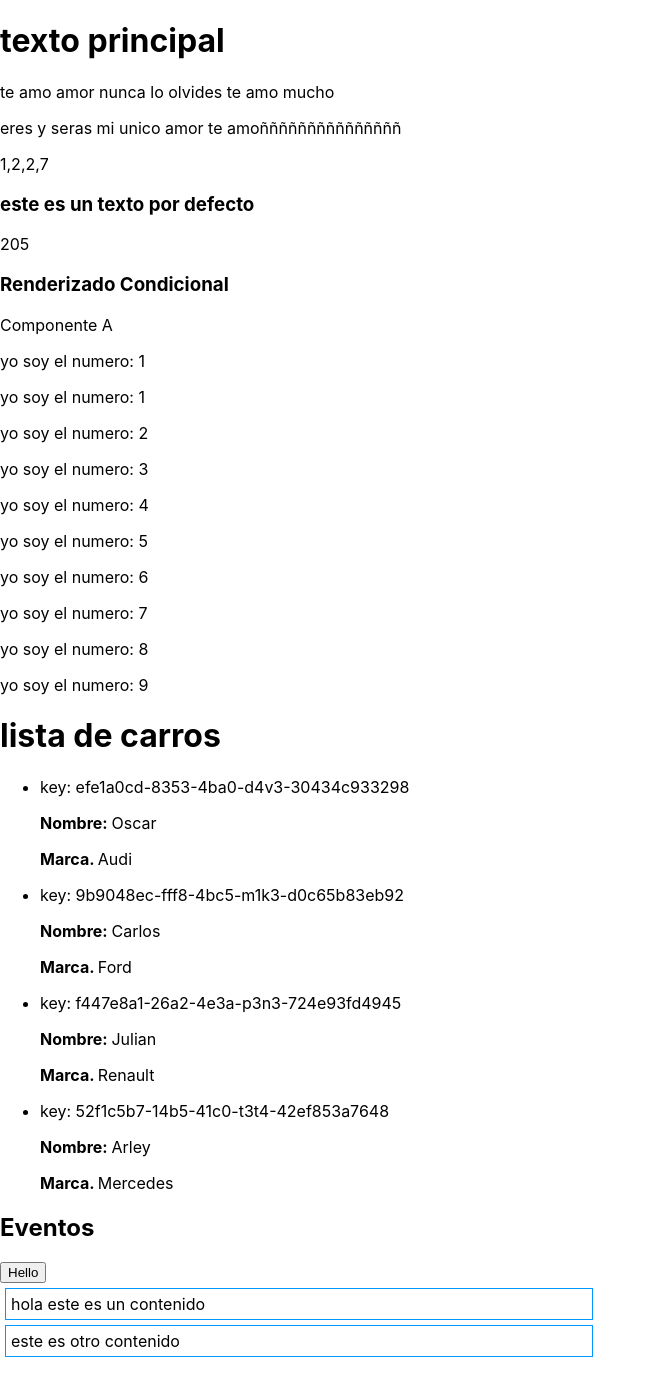
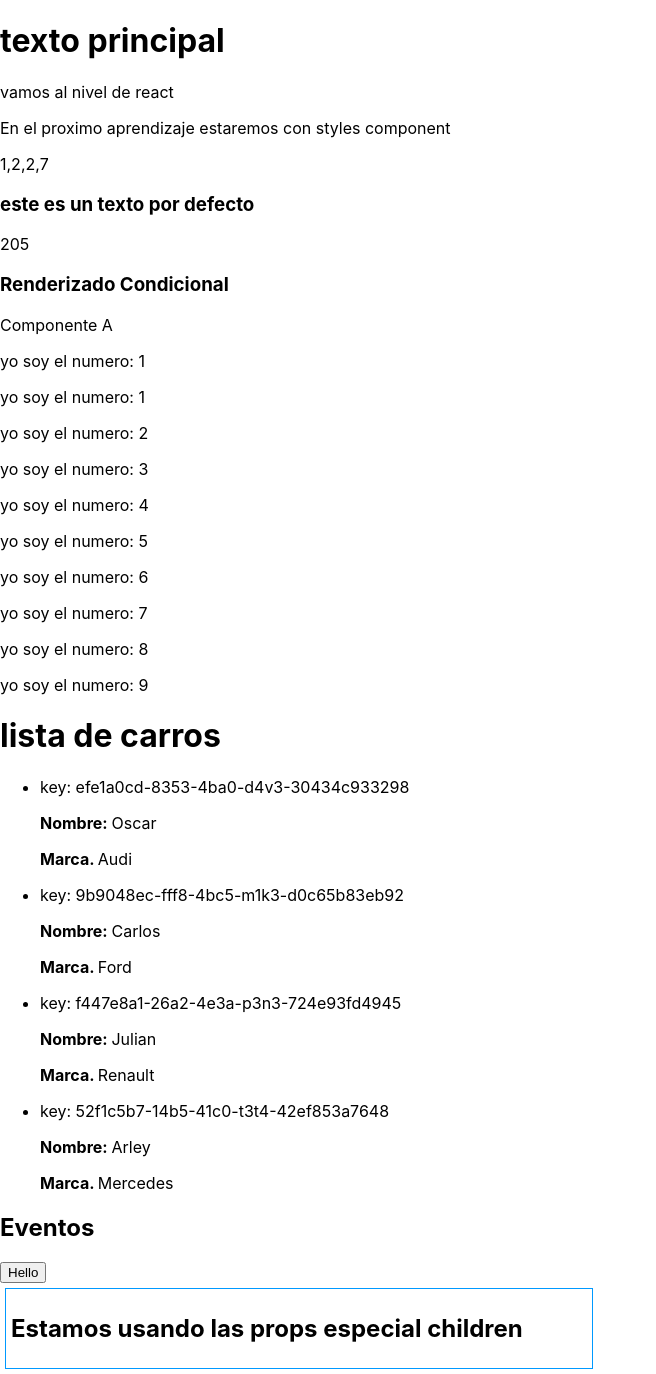
Before and after one commit to OscarLLC/app-curse-udemy, a React (Create React App) app: page / in a window 1280 px wide. Shown: the whole page, without its empty margins (0-656 px from the left). Built offline with nearby package versions, Linux system fonts and the light colour scheme.

Commit message:
setting props children

```diff
--- a/src/App.js
+++ b/src/App.js
@@ -4,6 +4,7 @@ import List from './Component/List'
 import Datas from './Component/Datas'
 import Button from './Component/Events'
 import Children from './Component/Children'
+
 
 class Contador extends Component {
   constructor(props){
@@ -67,9 +68,9 @@ class Text extends Component{
       <div>
         <h1>texto principal</h1>
         <TextUno
-          enenciadoUno="te amo amor nunca lo olvides te amo mucho"
-          enenciadoDos="eres y seras mi unico amor te amoñññññññññññññññ"
-          numero={2}
+          enenciadoUno="vamos al nivel de react"
+          enenciadoDos="En el proximo aprendizaje estaremos con styles component"
+          nume ro={2}
           boolean
           arrayNumber={[1,2,2,7]}
         />
@@ -80,10 +81,7 @@ class Text extends Component{
          <Datas />
          <Button />
          <Children>
-           hola este es un contenido
-         </Children>
-         <Children>
-           este es otro contenido
+           <h2>Estamos usando las props especial children</h2>
          </Children>
       </div>
     )
--- a/src/Component/Children.js
+++ b/src/Component/Children.js
@@ -2,11 +2,12 @@ import React, {Component} from 'react'
 import '../Styles/Children.css'
 
 
-export default class Children extends Component {
+
+export default class Children extends Component{
   render(){
     return(
       <div className="content__children">
-          {this.props.children}
+        {this.props.children}
       </div>
     )
   }
```
